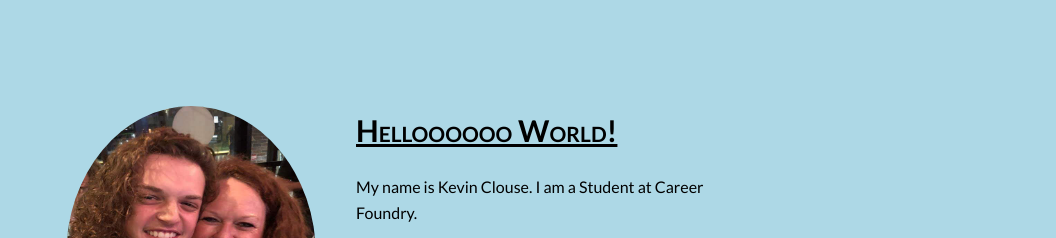
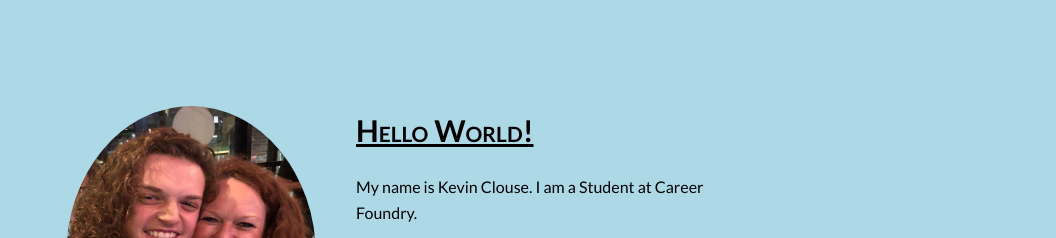
Before and after one commit to kevinjclouse/Portfolio-website, a plain HTML site: page index.html in a window 1280 px wide. Shown: the part 134-372 px from the top of the page, 224-1280 px from the left. Drawn offline with nearby package versions, Linux system fonts and the light colour scheme.

Commit message:
Chenegd Hello World

```diff
--- a/index.html
+++ b/index.html
@@ -45,7 +45,7 @@
     <!-- Add Portrait image here -->
     <!-- Added class="profile_portrait" & <footer class="page-footer" from exercise 1.6 -->
     <img src="img/me.jpg" class="profile_portrait" width="275" height="300" alt="A photo of me">
-    <h1>Helloooooo World!</h1>
+    <h1>Hello World!</h1>
     <p>
       My name is Kevin Clouse. I am a <span>Student</span> at Career Foundry.
     </p>
```
